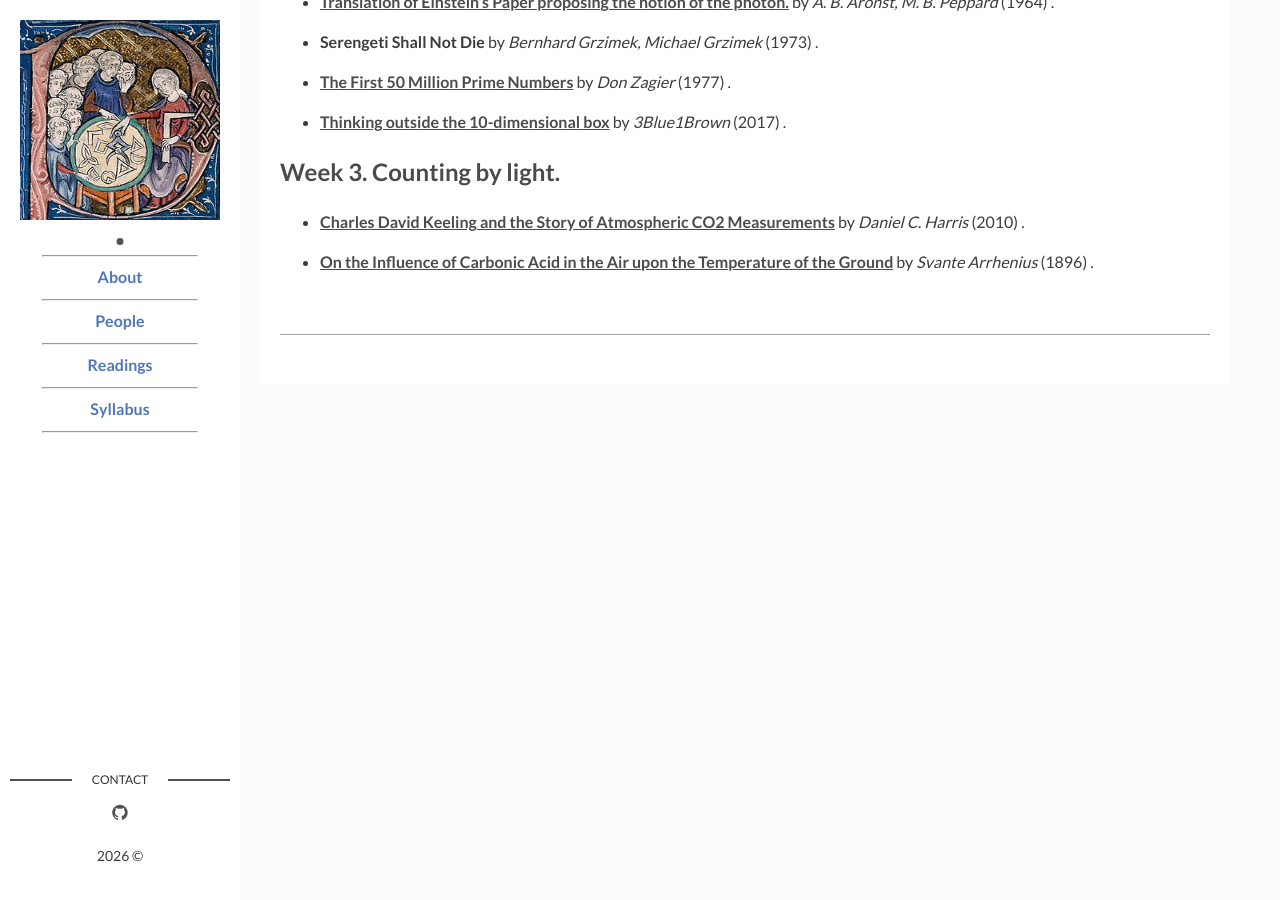
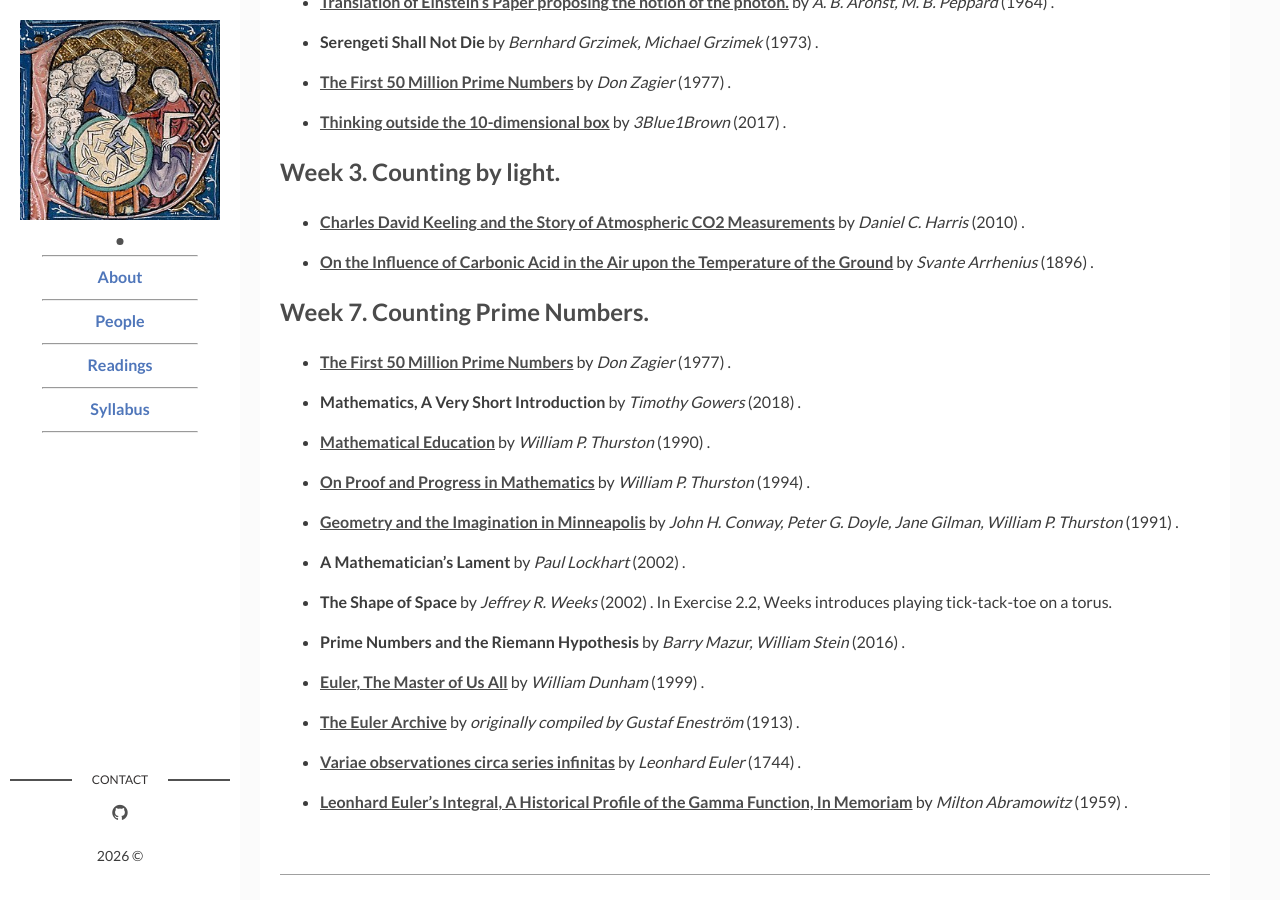
Before and after one commit to RPGroup-PBoC/counting, a Jekyll site: the page built from page02_readings.md, in a window 1280 px wide and 900 px high, scrolled down 1028 px. Built offline with Jekyll 4.4.1, drawn with Linux system fonts in a browser that asks for light colours.

Commit message:
Updating week 7 readings, on counting of prime numbers.

```diff
--- a/_data/readings.yaml
+++ b/_data/readings.yaml
@@ -89,3 +89,100 @@ Week 3. Counting by light.:
    link: https://www.rsc.org/images/arrhenius1896_tcm18-173546.pdf
    description: >
       .
+
+Week 7. Counting Prime Numbers.:
+ - pub:
+   title: The First 50 Million Prime Numbers
+   authors: Don Zagier
+   year: 1977
+   link: https://link.springer.com/article/10.1007/BF03039306
+   description: >
+      .
+
+ - pub:
+   title: Mathematics, A Very Short Introduction
+   authors: Timothy Gowers
+   year: 2018
+   # link: https://www.rsc.org/images/arrhenius1896_tcm18-173546.pdf
+   description: >
+      .
+
+ - pub:
+   title: Mathematical Education
+   authors: William P. Thurston
+   year: 1990
+   link: https://arxiv.org/pdf/math/0503081
+   description: >
+      .
+
+ - pub:
+   title: On Proof and Progress in Mathematics
+   authors: William P. Thurston
+   year: 1994
+   link: https://arxiv.org/pdf/math/9404236
+   description: >
+      .
+
+ - pub:
+   title: Geometry and the Imagination in Minneapolis
+   authors: John H. Conway, Peter G. Doyle, Jane Gilman, William P. Thurston
+   year: 1991
+   link: https://math.dartmouth.edu/~doyle/docs/mpls/mpls.pdf
+   description: >
+      .
+
+ - pub:
+   title: A Mathematician's Lament
+   authors: Paul Lockhart
+   year: 2002
+   # link: https://arxiv.org/pdf/math/9404236
+   description: >
+      .
+
+ - pub:
+   title: The Shape of Space
+   authors: Jeffrey R. Weeks
+   year: 2002
+   # link: https://arxiv.org/pdf/math/9404236
+   description: >
+      . In Exercise 2.2, Weeks introduces playing tick-tack-toe on a torus.
+
+ - pub:
+   title: Prime Numbers and the Riemann Hypothesis
+   authors: Barry Mazur, William Stein
+   year: 2016
+   # link: https://arxiv.org/pdf/math/9404236
+   description: >
+      .
+
+ - pub:
+   title: Euler, The Master of Us All
+   authors: William Dunham
+   year: 1999
+   link: https://archive.org/details/eulermasterofusa0000dunh_b9h6
+   description: >
+      .
+
+ - pub:
+   title: The Euler Archive
+   authors: originally compiled by Gustaf Eneström
+   year: 1913
+   link: https://scholarlycommons.pacific.edu/euler-works/
+   description: >
+      .
+
+ - pub:
+   title: Variae observationes circa series infinitas
+   authors: Leonhard Euler
+   year: 1744
+   link: https://scholarlycommons.pacific.edu/euler-works/72/
+   description: >
+      .
+
+ - pub:
+   title: Leonhard Euler's Integral, A Historical Profile of the Gamma Function, In Memoriam
+   authors: Milton Abramowitz
+   year: 1959
+   link: https://www.jstor.org/stable/2309786?seq=1
+   description: >
+      .
```
